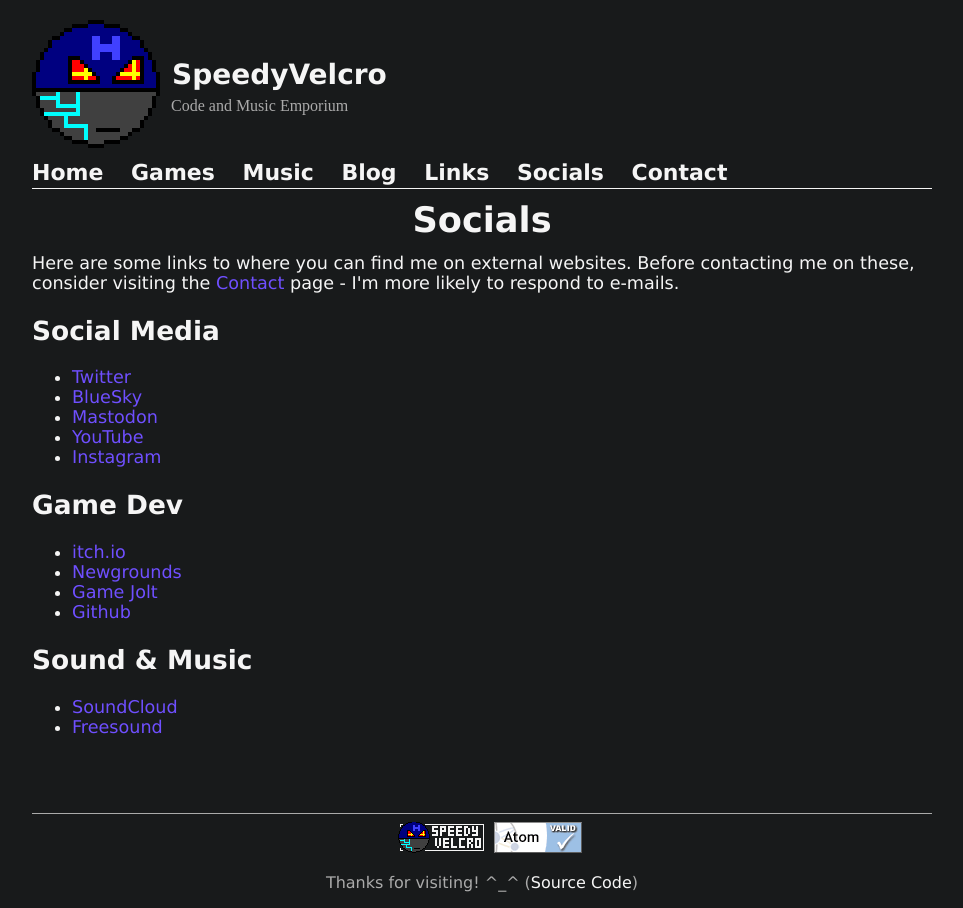
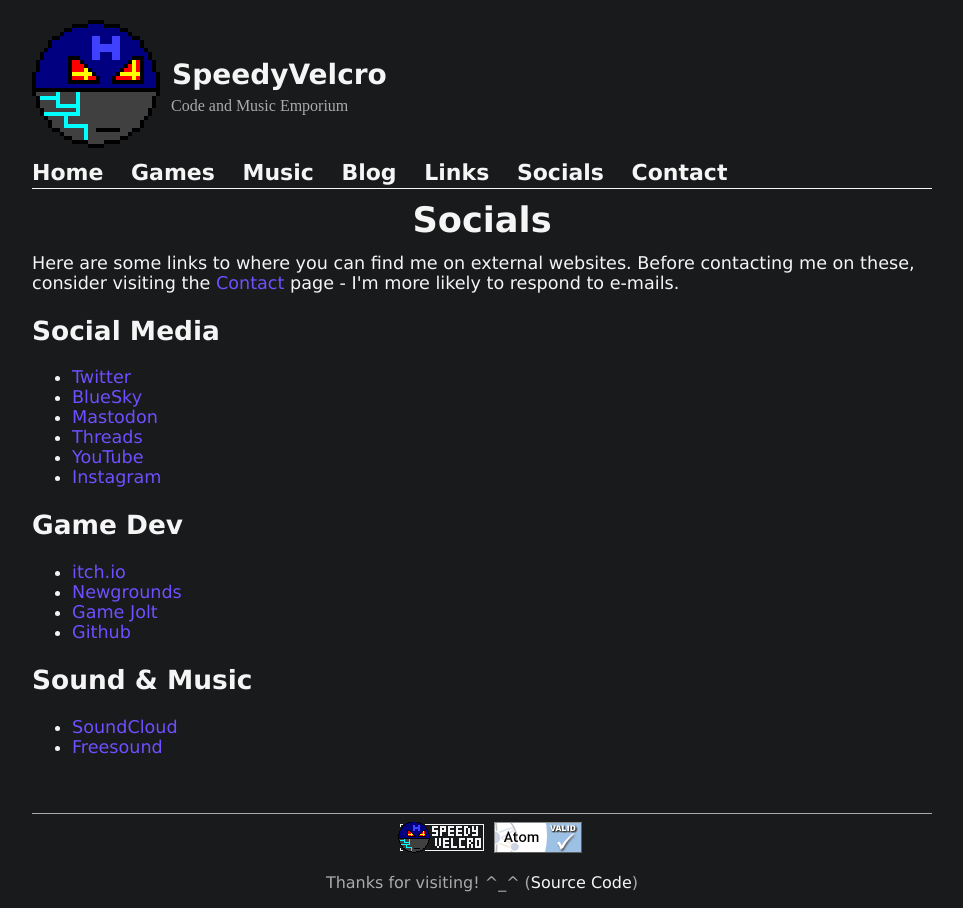
Before and after one commit to SpeedyVelcro/SpeedyVelcro.github.io, a Jekyll site: the page built from social/index.html, in a window 1280 px wide. Shown: the whole page, without its empty margins (158-1121 px from the left). Built offline with Jekyll 4.4.1, drawn with Linux system fonts in a browser that asks for light colours.

Commit message:
Add Threads link to socials page

```diff
--- a/social/index.html
+++ b/social/index.html
@@ -9,6 +9,7 @@
 	<li><a href="https://twitter.com/SpeedyVelcro" target="_blank" rel="noopener noreferrer">Twitter</a></li>
 	<li><a href="https://bsky.app/profile/speedyvelcro.bsky.social" target="_blank" rel="noopener noreferrer">BlueSky</a></li>
 	<li><a href="https://mastodon.social/@SpeedyVelcro" target="_blank" rel="noopener noreferrer">Mastodon</a></li>
+	<li><a href="https://www.threads.com/@speedyvelcro" target="_blank" rel="noopener noreferrer">Threads</a></li>
 	<li><a href="https://www.youtube.com/channel/UCYLhMt9H_Y7x1b0BGkkXJiA" target="_blank" rel="noopener noreferrer">YouTube</a></li>
 	<li><a href="https://www.instagram.com/speedyvelcro/" target="_blank" rel="noopener noreferrer">Instagram</a></li>
 </ul>
```
